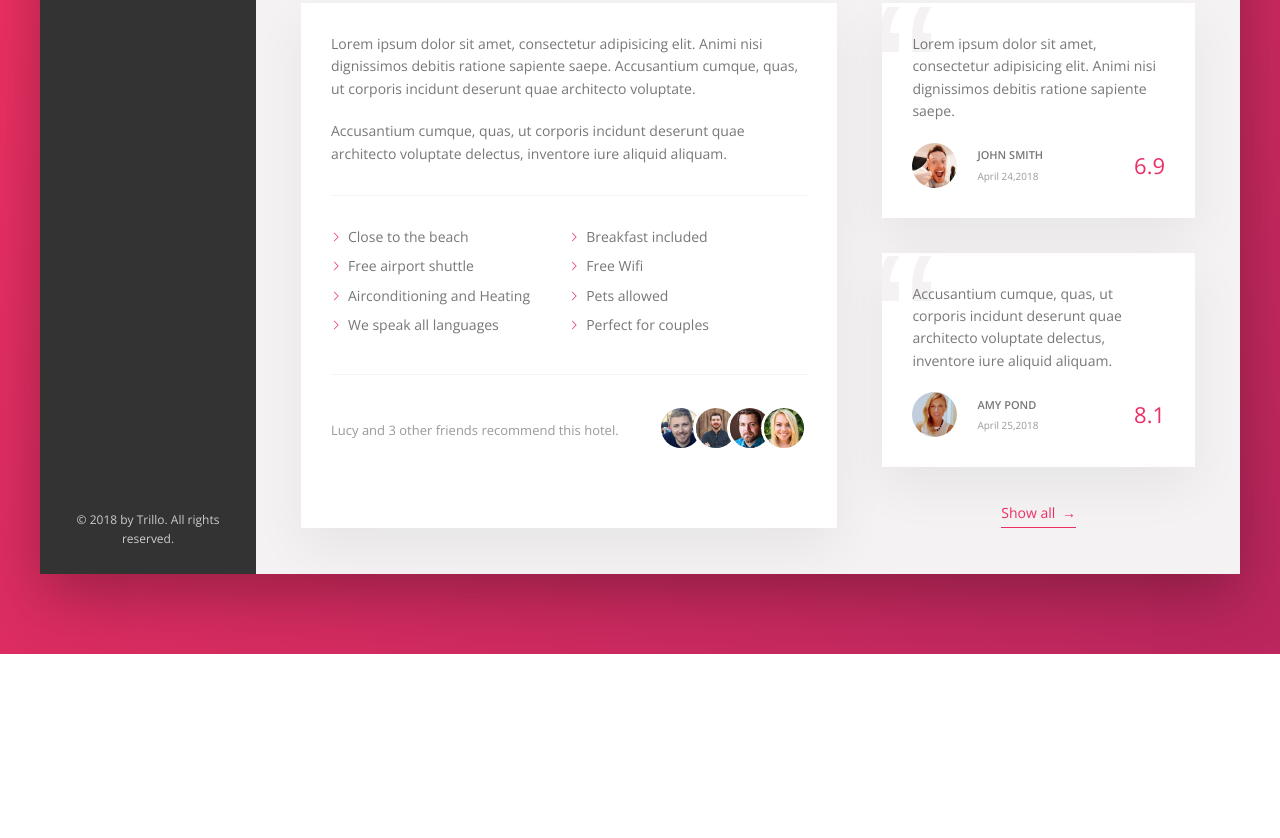
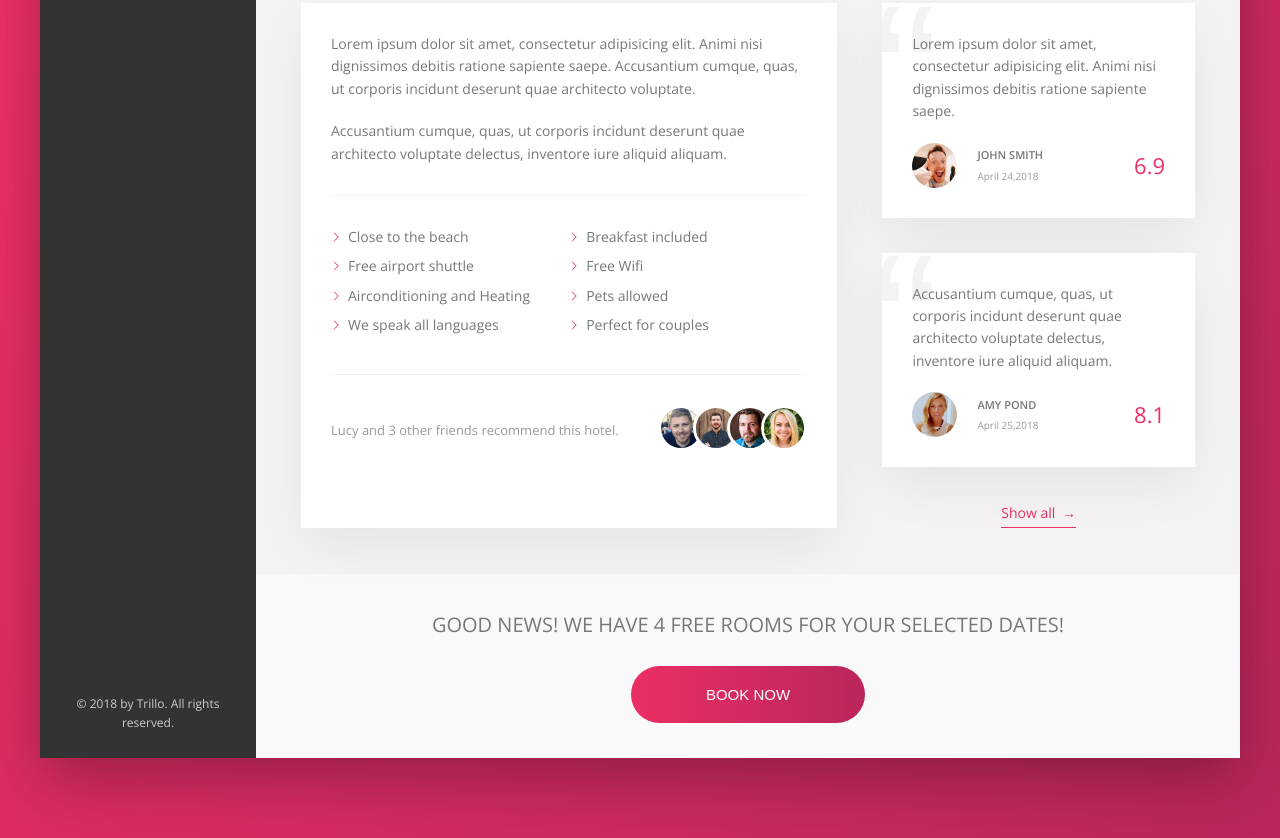
Before and after one commit to MigzRuiz/Trillo, a website: page index.html in a window 1280 px wide. Shown: the part 649-1487 px from the top of the page. Before the commit the page ends 1303 px from the top, so only its background shows below. Drawn offline with nearby package versions, Linux system fonts and the light colour scheme.

Commit message:
Finished layout for Trillo

```diff
--- a/index.html
+++ b/index.html
@@ -195,6 +195,13 @@
                             <div class="btn-inline">Show all <span>&rarr;</span></div>
                         </div>
                     </div>
+                    <div class="cta">
+                        <h2 class="cta__book-now">Good news! We have 4 free rooms for your selected dates!</h2>
+                        <button class="btn">
+                            <span class="btn__visible">Book now</span>
+                            <span class="btn__invisible">Only 4 rooms left</span>
+                        </button>
+                    </div>
                 </main>
             </div>
         </div>
--- a/sass/components/_components.scss
+++ b/sass/components/_components.scss
@@ -445,3 +445,72 @@
         z-index: 1;
     }
 }
+
+
+// CALL TO ACTION //
+.cta {
+    padding: 3.5rem 0;
+    text-align: center;
+
+    &__book-now {
+        font-size: 2rem;
+        font-weight: 300;
+        text-transform: uppercase;
+        margin-bottom: 2.5rem;
+    }
+}
+
+//cta button
+.btn {
+    font-size: 1.5rem;
+    font-weight: 300;
+    border: none;
+    text-transform: uppercase;
+    border-radius: 100px;
+    background-image: linear-gradient(to right, var(--color-primary), var(--color-primary-dark));
+    color: var(--color-white);
+    position: relative;
+    overflow: hidden;
+    -webkit-backface-visibility: hidden;
+    backface-visibility: hidden;
+
+    & > * {
+        display: inline-block;
+        //To take the space of the original button, you have to specify height and width to 100%
+        height: 100%;
+        width: 100%;
+        transition: all .2s;
+    }
+
+    &__visible {
+        padding: 2rem 7.5rem;
+    }
+
+    &__invisible {
+        padding: 2rem 0;
+        position: absolute;
+        left: 0;
+        top: -100%;
+    }
+
+    &:hover {
+        background-image: linear-gradient(to left, var(--color-primary), var(--color-primary-dark));
+    }
+
+    &:hover &__visible{
+        transform: translateY(100%);
+        -webkit-backface-visibility: hidden;
+        backface-visibility: hidden;
+    }
+
+    &:hover &__invisible {
+        top:0;
+        -webkit-backface-visibility: hidden;
+        backface-visibility: hidden;
+    }
+
+    &:focus {
+        outline: none;
+        animation: pulsate 1s infinite;
+    }
+}
```
Also changed, not shown: css/style.css.
